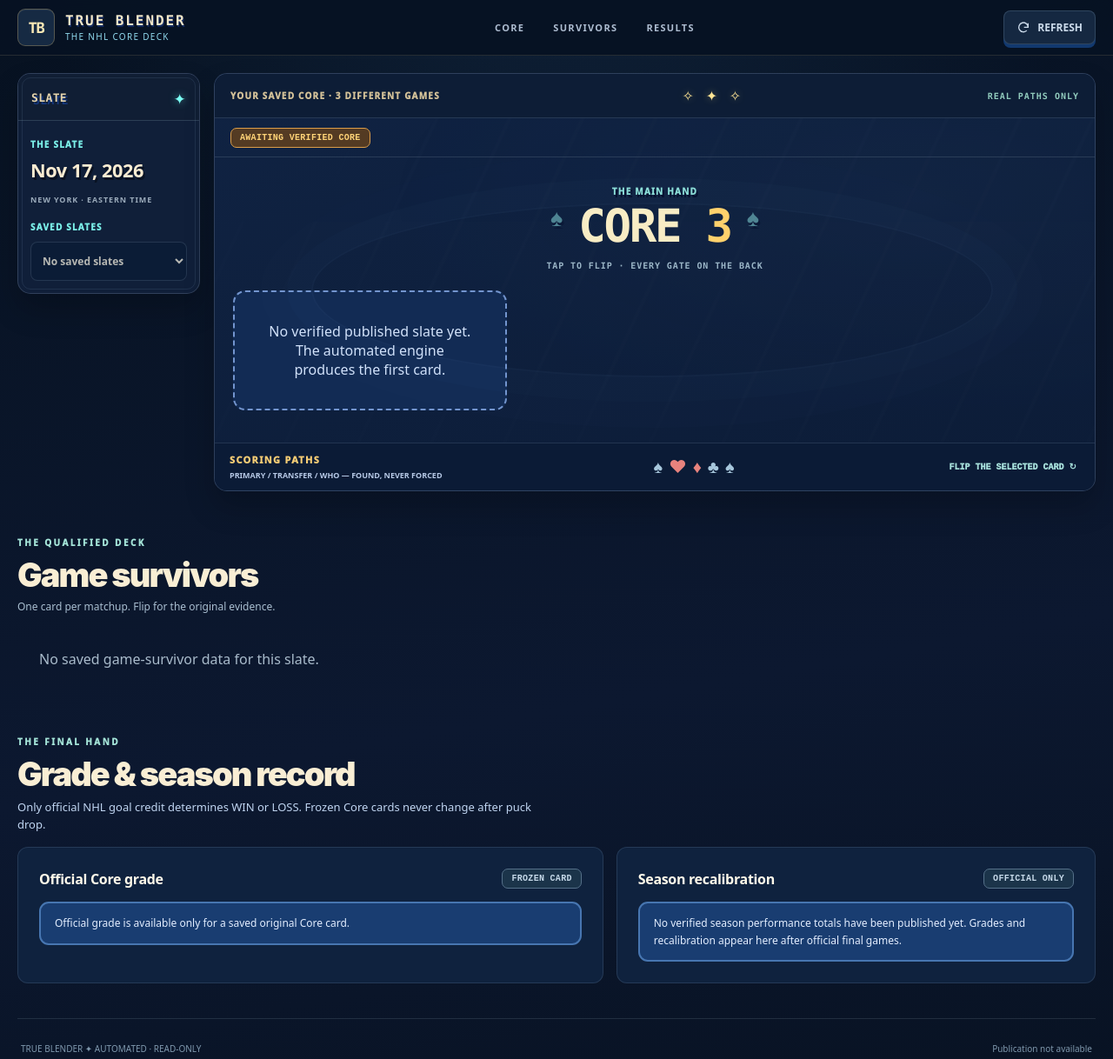
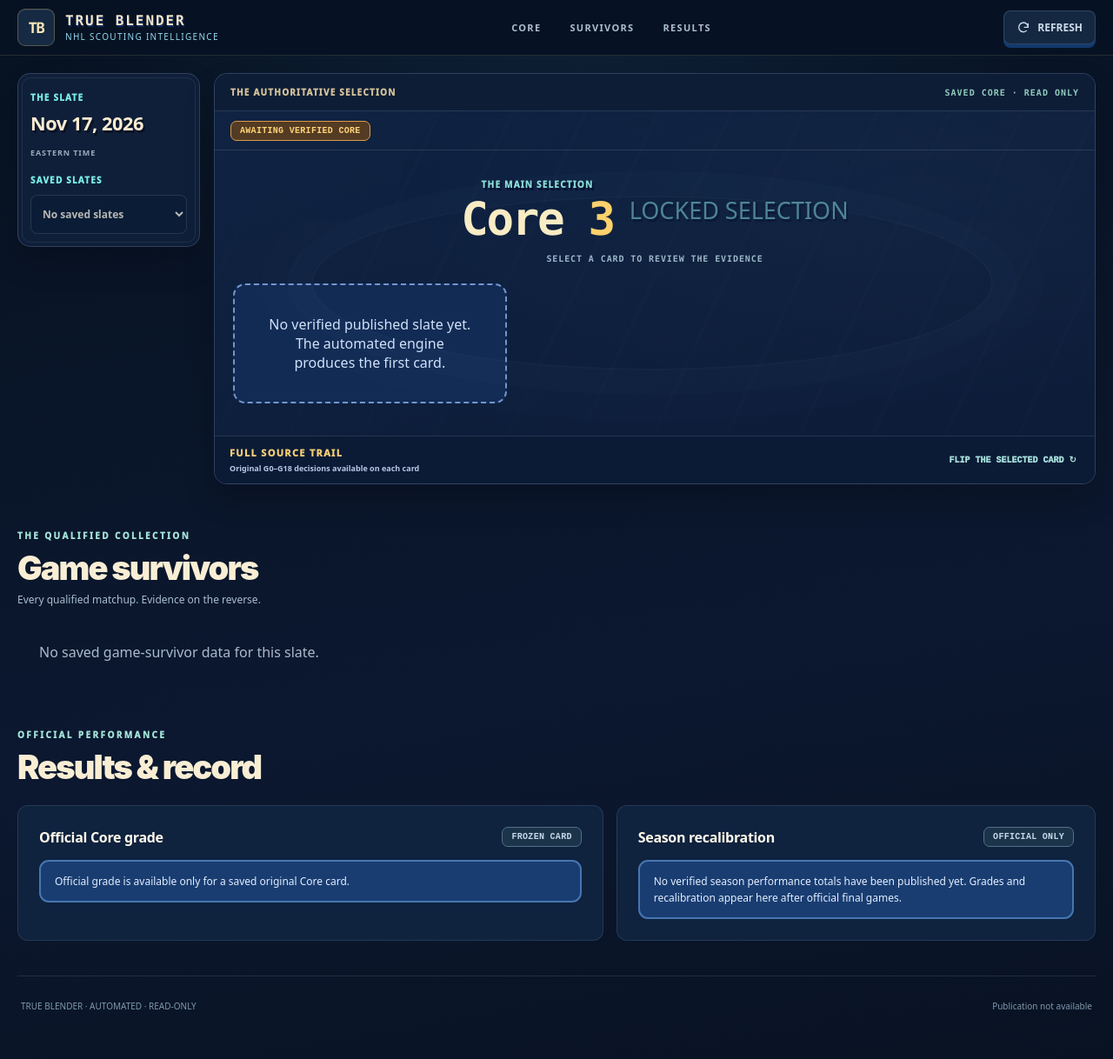
Before and after one commit to benhavinsports/NHL-true-blender, a plain HTML site: page site/index.html in a window 1280 px wide. Shown: the top 1218 px of the page at 87% size. Drawn offline with Linux system fonts and the light colour scheme; no server answers.

Commit message:
Replace casino-style labels and decorations with premium NHL scouting interface copy

```diff
--- a/site/index.html
+++ b/site/index.html
@@ -3,9 +3,9 @@
 <head>
   <meta charset="utf-8">
   <meta name="viewport" content="width=device-width,initial-scale=1">
-  <meta name="theme-color" content="#101b42">
-  <meta name="description" content="NHL True Blender: interactive card-table interface for the one authoritative Core 3, real G0–G18 evidence, and official frozen-card results.">
-  <title>NHL True Blender · The Core Deck</title>
+  <meta name="theme-color" content="#080e16">
+  <meta name="description" content="NHL True Blender: premium scouting interface for the one authoritative Core 3, real G0–G18 evidence, and official frozen-card results.">
+  <title>True Blender | NHL Scouting Intelligence</title>
   <link rel="stylesheet" href="./styles.css">
   <script defer src="./gate-facts.js"></script>
   <script defer src="./pool-deck.js"></script>
@@ -16,7 +16,7 @@
   <div class="wrap header-content">
     <a href="#top" class="brand" aria-label="True Blender home">
       <span class="brand-mark" aria-hidden="true">TB</span>
-      <span class="brand-copy"><strong>TRUE BLENDER</strong><span>THE NHL CORE DECK</span></span>
+      <span class="brand-copy"><strong>TRUE BLENDER</strong><span>NHL SCOUTING INTELLIGENCE</span></span>
     </a>
     <nav class="main-nav" aria-label="Dashboard sections">
       <a href="#core">CORE</a>
@@ -34,12 +34,12 @@
 <main id="top" class="wrap game-main">
   <section id="core" class="game-shell" aria-label="NHL True Blender interactive card table">
     <aside class="game-rail run-rail" aria-label="Current NHL slate and execution information">
-      <div class="arcade-header"><span>SLATE</span><span class="corner-suit" aria-hidden="true">✦</span></div>
+
       <div class="rail-body">
         <div class="slate-name">
           <span class="eyebrow">THE SLATE</span>
           <strong id="hero-date">Loading…</strong>
-          <span class="rail-caption">NEW YORK · EASTERN TIME</span>
+          <span class="rail-caption">EASTERN TIME</span>
         </div>
         <div class="round-objective">
           <span class="eyebrow">ENGINE STATUS</span>
@@ -57,30 +57,27 @@
 
     <div class="game-table" aria-label="Scorer card table">
       <div class="table-header">
-        <span class="eyebrow">YOUR SAVED CORE · 3 DIFFERENT GAMES</span>
-        <span class="table-glimmer" aria-hidden="true">✧ ✦ ✧</span>
-        <span class="table-header-label">REAL PATHS ONLY</span>
+        <span class="eyebrow">THE AUTHORITATIVE SELECTION</span>
+        <span class="table-header-label">SAVED CORE · READ ONLY</span>
       </div>
       <div id="slate-notice" class="phase-bar" role="status" aria-live="polite">
         <span class="pill neutral">Loading verified engine data</span>
       </div>
       <div class="play-stage">
         <div class="play-stage-heading">
-          <span aria-hidden="true">♠</span>
           <div>
-            <span class="eyebrow">THE MAIN HAND</span>
-            <h1>CORE <em>3</em></h1>
+            <span class="eyebrow">THE MAIN SELECTION</span>
+            <h1>Core <em>3</em></h1>
           </div>
-          <span aria-hidden="true">♠</span>
+          <span class="core-readonly-mark">LOCKED SELECTION</span>
         </div>
-        <p class="table-instruction">TAP TO FLIP · EVERY GATE ON THE BACK</p>
+        <p class="table-instruction">SELECT A CARD TO REVIEW THE EVIDENCE</p>
         <div id="core-cards" class="core-grid" aria-label="Clickable authoritative Core scorer cards">
           <div class="loading"></div><div class="loading"></div><div class="loading"></div>
         </div>
       </div>
       <div class="hand-tray">
-        <div class="tray-marker"><span class="eyebrow">SCORING PATHS</span><span>PRIMARY / TRANSFER / WHO — FOUND, NEVER FORCED</span></div>
-        <div class="hand-ornament" aria-hidden="true"><span>♠</span><span>♥</span><span>♦</span><span>♣</span><span>♠</span></div>
+        <div class="tray-marker"><span class="eyebrow">FULL SOURCE TRAIL</span><span>Original G0–G18 decisions available on each card</span></div>
         <button id="flip-from-tray" type="button" class="table-link">FLIP THE SELECTED CARD <span aria-hidden="true">↻</span></button>
       </div>
     </div>
@@ -108,8 +105,8 @@
 
   <section id="pool" class="section" aria-labelledby="pool-title">
     <div class="section-heading">
-      <div><span class="eyebrow">THE QUALIFIED DECK</span><h2 id="pool-title">Game survivors</h2>
-        <p class="pool-subtitle">One card per matchup. Flip for the original evidence.</p>
+      <div><span class="eyebrow">THE QUALIFIED COLLECTION</span><h2 id="pool-title">Game survivors</h2>
+        <p class="pool-subtitle">Every qualified matchup. Evidence on the reverse.</p>
       </div>
     </div>
     <div class="section-panel">
@@ -119,8 +116,8 @@
 
   <section id="results" class="section" aria-labelledby="results-title">
     <div class="section-heading">
-      <div><span class="eyebrow">THE FINAL HAND</span><h2 id="results-title">Grade & season record</h2>
-        <p>Only official NHL goal credit determines WIN or LOSS. Frozen Core cards never change after puck drop.</p>
+      <div><span class="eyebrow">OFFICIAL PERFORMANCE</span><h2 id="results-title">Results & record</h2>
+
       </div>
     </div>
     <div class="panel-grid">
@@ -134,7 +131,7 @@
   </section>
 
   <footer class="footer">
-    <span>TRUE BLENDER <span aria-hidden="true">✦</span> AUTOMATED · READ-ONLY</span>
+    <span>TRUE BLENDER · AUTOMATED · READ-ONLY</span>
     <span id="hero-sync">Checking saved feed…</span>
   </footer>
 </main>
```
